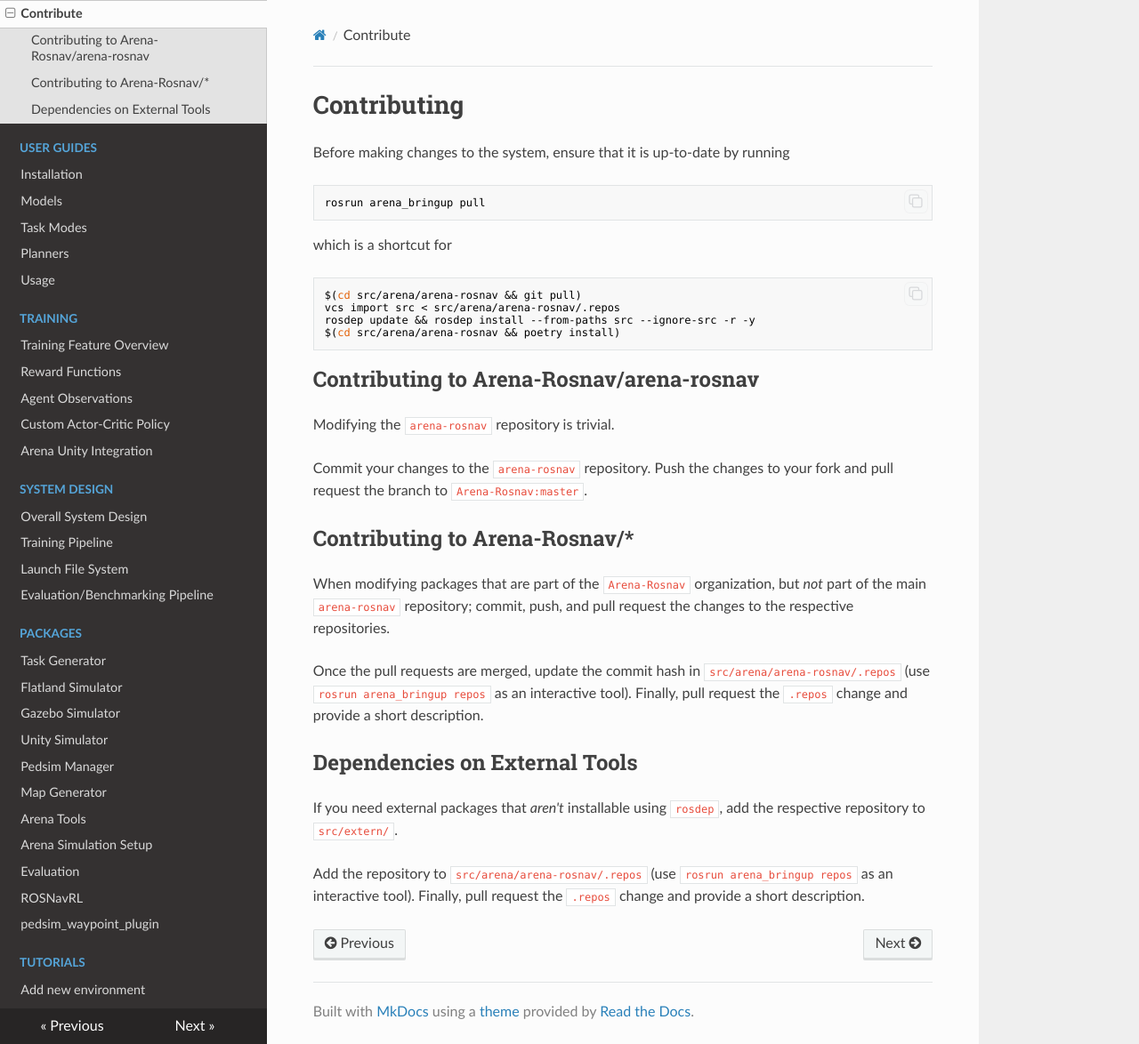
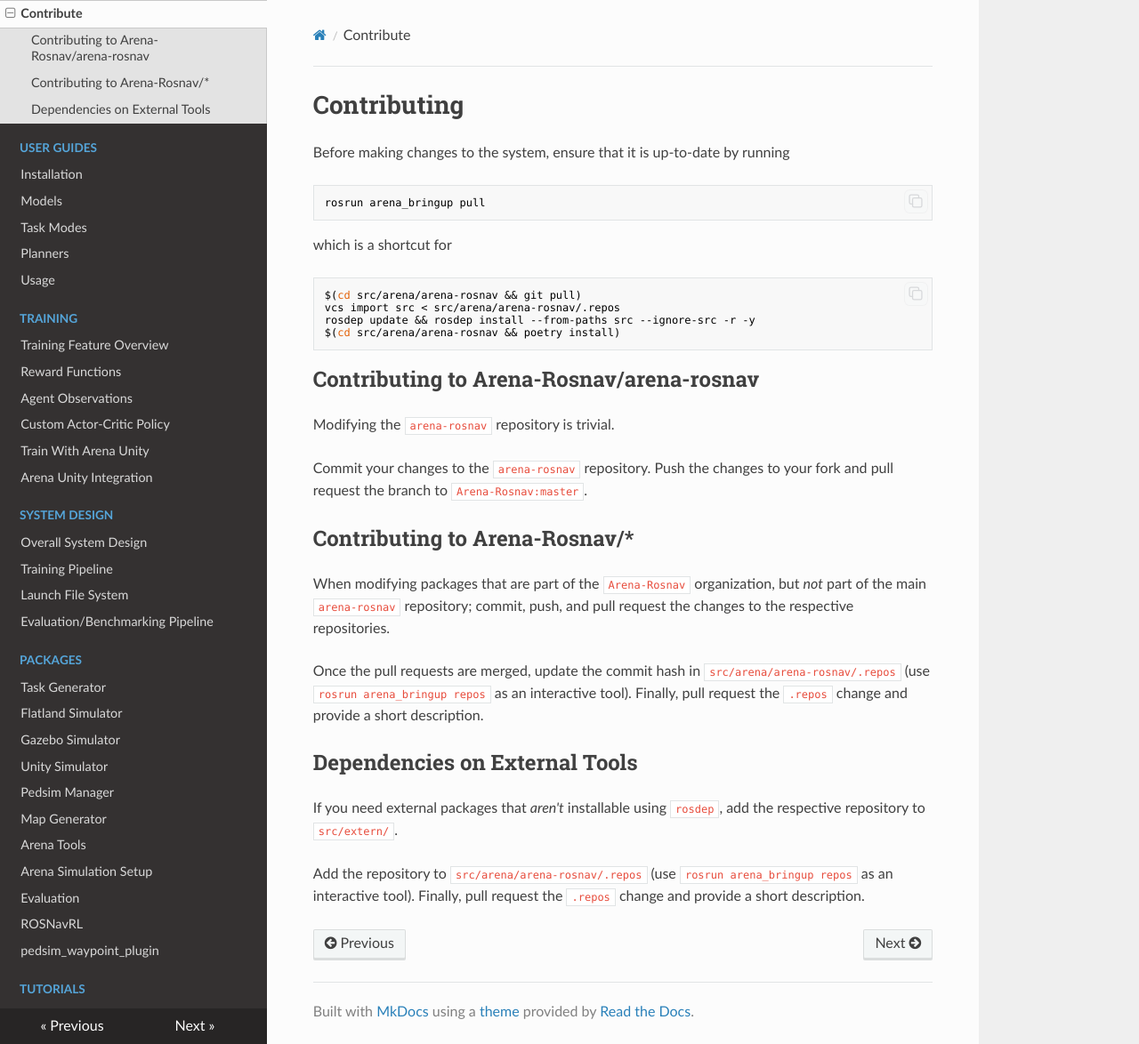
Before and after one commit to Arena-Rosnav/.github, an MkDocs documentation site: the page built from docs/contribute.md, in a window 1280 px wide and 1174 px high. Shown: the whole window at 89% size. Built offline with MkDocs 1.6.1, drawn with Linux system fonts in a browser that asks for light colours; nearby versions of some CDN libraries; comment, search, counter and statistics services are not loaded.

Commit message:
Added unity guide to train docs

```diff
--- a/mkdocs.yml
+++ b/mkdocs.yml
@@ -17,6 +17,7 @@
       - Reward Functions: "user_guides/training/reward_function.md"
       - Agent Observations: "user_guides/training/observations.md"
       - Custom Actor-Critic Policy: "user_guides/training/customactorcritic.md"
+      - Train With Arena Unity: "packages/unity/train_with_arena_unity.md"
       - Arena Unity Integration: "packages/unity/training_integration.md"
 
   - System Design:
```
